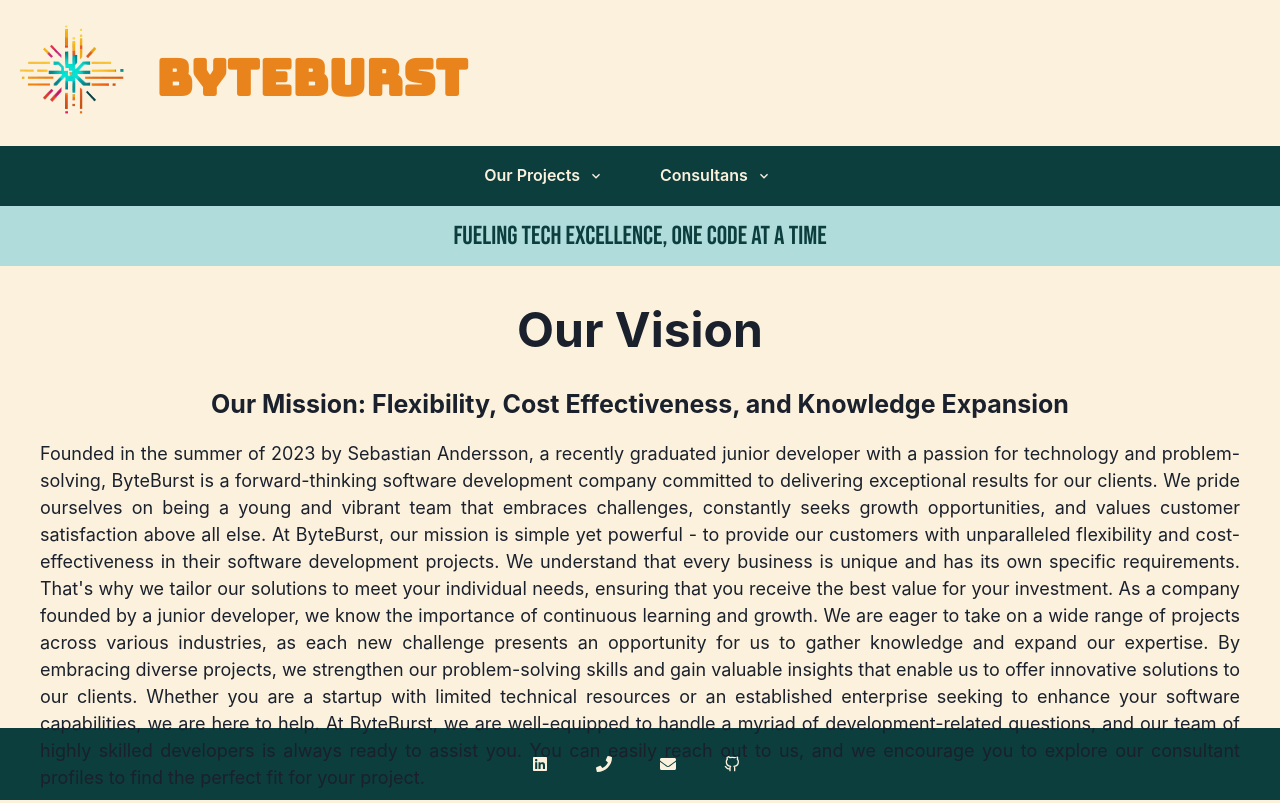
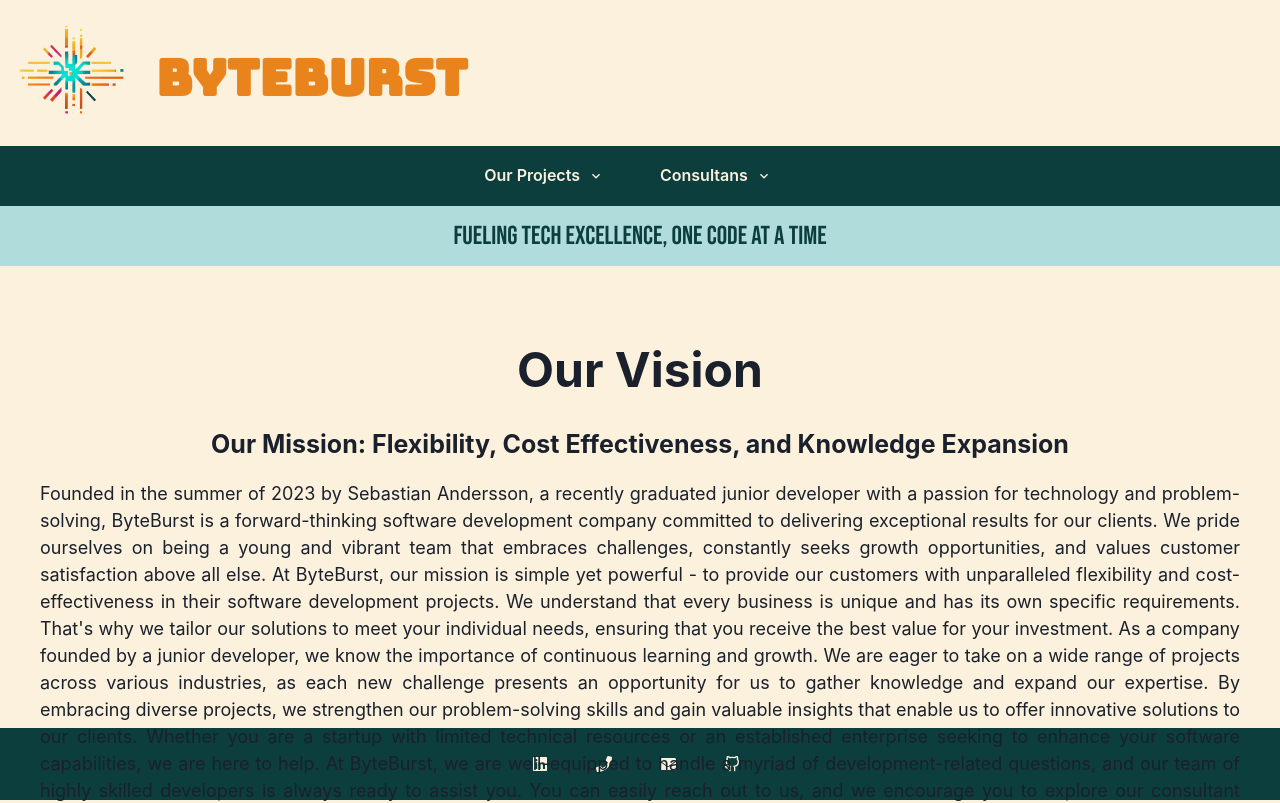
Before and after one commit to sebbeflebbe/byteburst_website, a React (Create React App) app: page / in a window 1280 px wide. Shown: the top 803 px of the page. Built offline with nearby package versions, Linux system fonts and the light colour scheme.

Commit message:
finally correct bg color

```diff
--- a/src/App.js
+++ b/src/App.js
@@ -69,18 +69,6 @@ function findNearestSentenceEnd(text, index) {
 
 function App() {
   const [showCard, setShowCard] = useState(false);
-  const [scrollBackground, setScrollBackground] = useState(false);
-
-  const handleScroll = () => {
-    setScrollBackground(window.scrollY > 0);
-  };
-
-  useEffect(() => {
-    window.addEventListener('scroll', handleScroll);
-    return () => {
-      window.removeEventListener('scroll', handleScroll);
-    };
-  }, []);
 
   const handlePhoneIconClick = () => {
     setShowCard(true);
@@ -117,13 +105,15 @@ Whether you are an aspiring startup or an established enterprise seeking to reva
 We welcome you to explore our services, meet our consultants, and experience the ByteBurst difference. Let's innovate together and turn your ideas into reality. Get in touch with us today, and let's embark on this exciting adventure together!
 `;
 
+
  // Split the complete text into two parts
+
  const halfway = Math.floor(completeText.length / 2);
  const leftColumnText = completeText.slice(0, findNearestSentenceEnd(completeText, halfway)).trim();
  const rightColumnText = completeText.slice(findNearestSentenceEnd(completeText, halfway)).trim();
 
  return (
-    <Box className="App">
+   <Box className="App" bg="#Ffbf1dd"> {/* Set the background color to #Ffbf1dd */}
      <Box className="header">
        <Box className="logo-container">
          <Image src={logo} alt="Logo" className="logo-image" />
@@ -145,7 +135,7 @@ We welcome you to explore our services, meet our consultants, and experience the
                variant="ghost"
                color="#fbf1dd"
                _hover={{ bgColor: "#39e4d4" }}
-                _expanded={{ bgColor: "white" }}
+               _expanded={{ bgColor: "#Ffbf1dd" }}
                _focus={{ boxShadow: "outline" }}
                mr={6}
              >
@@ -170,7 +160,7 @@ We welcome you to explore our services, meet our consultants, and experience the
                variant="ghost"
                color="#fbf1dd"
                _hover={{ bgColor: "#39e4d4" }}
-                _expanded={{ bgColor: "white" }}
+               _expanded={{ bgColor: "#Ffbf1dd" }}
                _focus={{ boxShadow: "outline" }}
                mr={6}
              >
@@ -228,6 +218,9 @@ We welcome you to explore our services, meet our consultants, and experience the
          />
        </ButtonGroup>
      </Box>
+
+     {/* Add a Box component to wrap the section you want to have the yellowish background */}
+     <Box bg="#Fbf1dd" pt={10} pb={60}>
        {/* Card */}
        {showCard && (
          <Card maxW="md" mx="auto" mt={2} p={2}>
@@ -239,10 +232,10 @@ We welcome you to explore our services, meet our consultants, and experience the
            <Button onClick={handleCloseCard}>Close</Button>
          </Card>
        )}
+
        {/* Title and Text Columns */}
        <Box
          className="content-container"
-        bg="#fbf1dd"
          p={10}
          mx={0} /* Set horizontal margin to 0 */
          mb={60}
@@ -291,6 +284,7 @@ We welcome you to explore our services, meet our consultants, and experience the
          </Box>
        </Box>
      </Box>
+   </Box>
  );
 }
 
```
Lines whose indentation alone changed are shown as unchanged.
